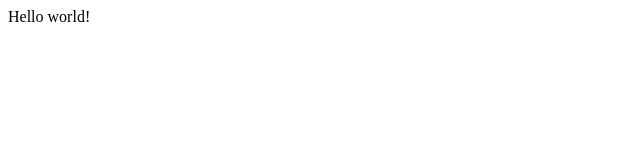
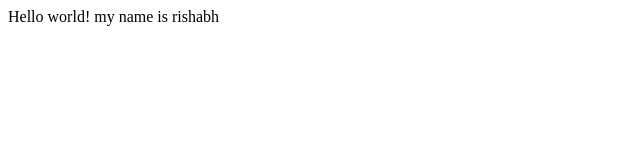
Before and after one commit to rishabh-mishra-2003/lecture3, a plain HTML site: page index.html in a window 1280 px wide. Shown: the whole page, without its empty margins (0-640 px from the left). Drawn offline with Linux system fonts and the light colour scheme.

Commit message:
version--2

```diff
--- a/index.html
+++ b/index.html
@@ -7,5 +7,6 @@
 </head>
 <body>
     Hello world!
+    my name is rishabh
 </body>
 </html>
```
